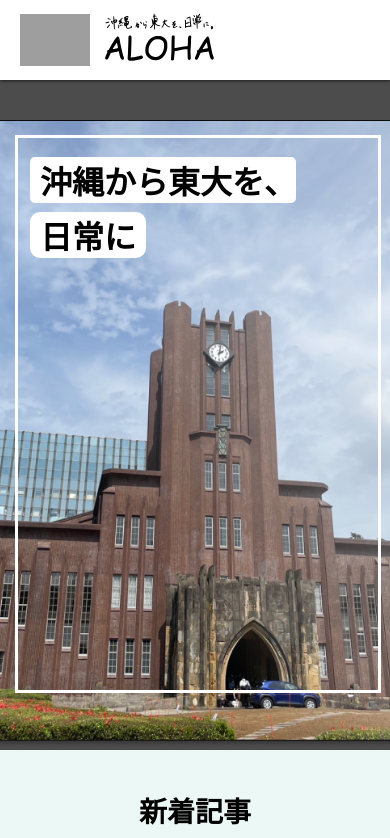
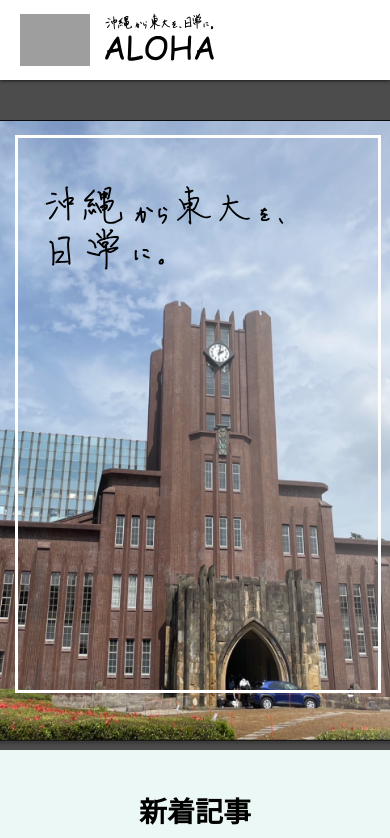
Before and after one commit to ReoYabiku/aloha-hp-next, a Next.js app: page / in a window 390 px wide. Shown: the top 838 px of the page. Built offline with nearby package versions, Linux system fonts and the light colour scheme; grey boxes are pictures that could not be loaded.

Commit message:
hand copy

```diff
--- a/app/(user)/(top)/FirstView.module.css
+++ b/app/(user)/(top)/FirstView.module.css
@@ -90,7 +90,7 @@
 }
 
 @media screen and (max-width: 480px) {
-	.image, .copy1, .copy2, .copy3, .hand_copy {
+	.image, .copy1, .copy2, .copy3 {
 		display: none;
 	}
 
@@ -124,6 +124,13 @@
 		opacity: 0.6;
 	}
 
+	.hand_copy {
+		top: 0;
+		left: 10px;
+		width: 300px;
+		height: 200px;
+	}
+
 	.copySP1 {
 		display: block;
 		position: absolute;
--- a/app/(user)/(top)/FirstView.tsx
+++ b/app/(user)/(top)/FirstView.tsx
@@ -45,8 +45,8 @@ const FirstView = () => {
 
 			<div className={style.border}></div>
 
-			<h2 className={style.copySP1}>沖縄から東大を、</h2>
-			<h2 className={style.copySP2}>日常に</h2>
+			{/* <h2 className={style.copySP1}>沖縄から東大を、</h2>
+			<h2 className={style.copySP2}>日常に</h2> */}
 		</section>
 	);
 }
```
